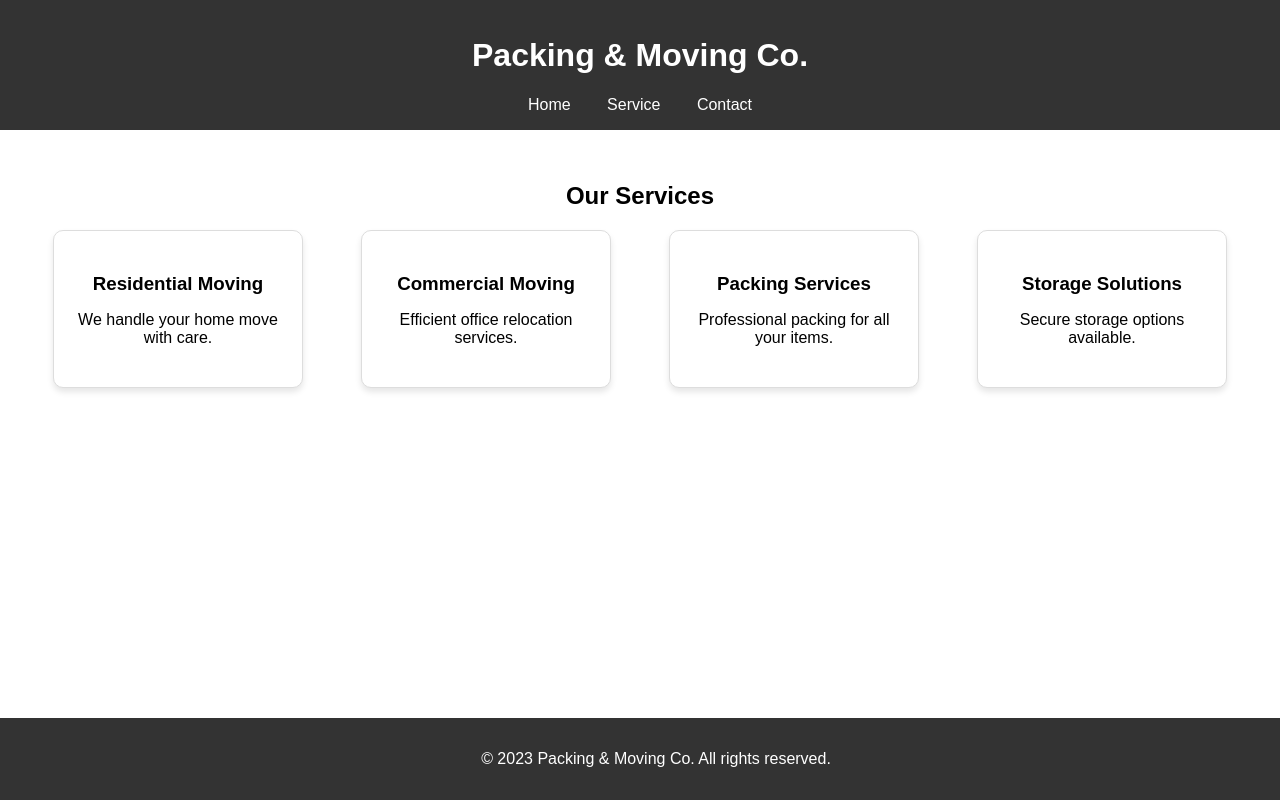
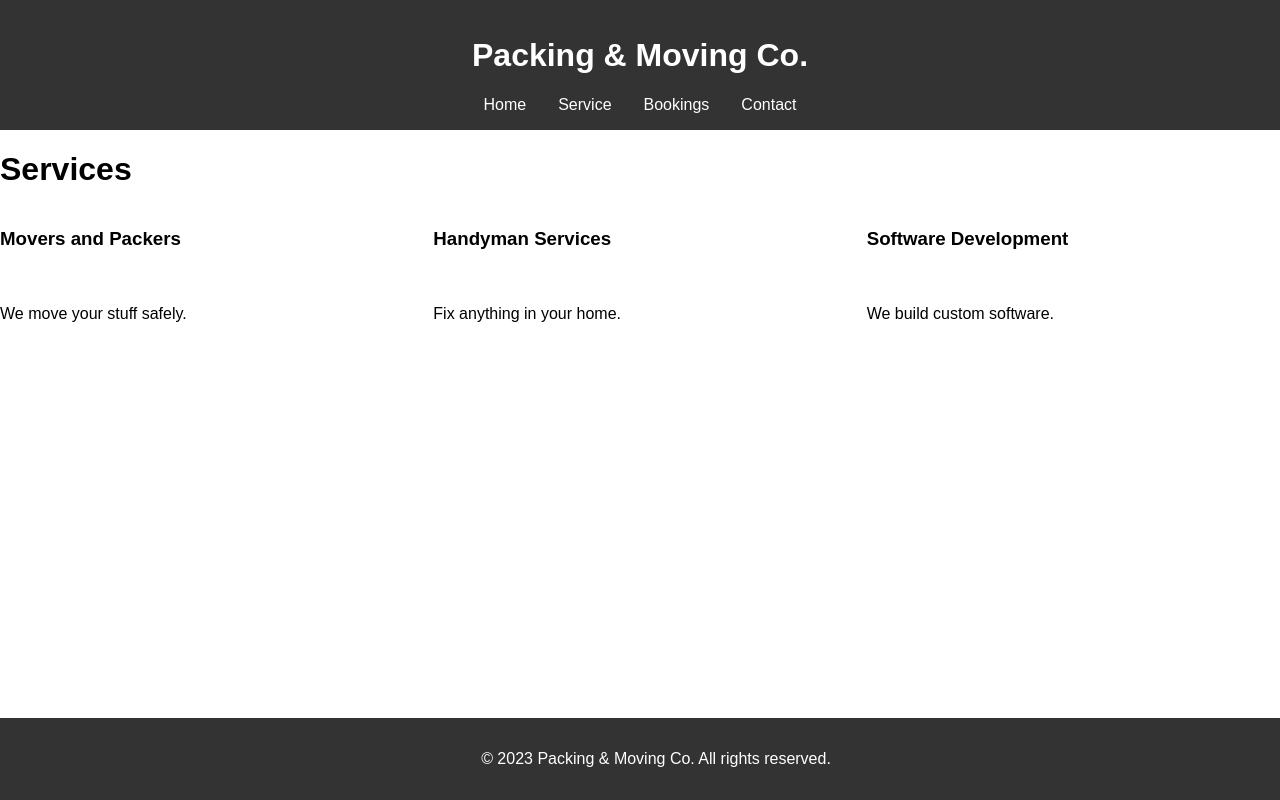
Before and after one commit to GurprakashS/Okanagan_Movers, a React (Vite) app: page /services in a window 1280 px wide. Built offline with nearby package versions, Linux system fonts and the light colour scheme.

Commit message:
Improved Header, booking and service page modified

```diff
--- a/src/App.css
+++ b/src/App.css
@@ -148,3 +148,18 @@ button {
 button:hover {
   background: #ff4c4c;
 }
+
+.service-list {
+  display: grid;
+  grid-template-columns: repeat(
+    auto-fit,
+    minmax(200px, 1fr)
+  ); /* Responsive grid */
+  gap: 20px; /* Space between items */
+}
+
+.service-item {
+  border: 1px solid #ccc;
+  padding: 10px;
+  border-radius: 5px;
+}
--- a/src/App.jsx
+++ b/src/App.jsx
@@ -6,20 +6,21 @@ import Header from "./Components/Header/Header.jsx";
 import Footer from "./Components/Footer/Footer.jsx";
 import Home from "./pages/home.jsx";
 import Services from "./pages/services.jsx";
+import ServiceDetail from "./pages/serviceDetail.jsx";
 import Contact from "./pages/contact.jsx";
+import Booking from "./pages/booking.jsx";
 
 const App = () => {
   return (
     <Router>
-      <div>
       <Header />
       <Routes>
         <Route path="/" element={<Home />} />
         <Route path="/services" element={<Services />} />
+        <Route path="/booking" element={<Booking />} />
         <Route path="/contact" element={<Contact />} />
       </Routes>
       <Footer />
-      </div>
     </Router>
   );
 };
--- a/src/Components/Header/Header.jsx
+++ b/src/Components/Header/Header.jsx
@@ -1,14 +1,16 @@
 // src/Components/Header.js
 import React from "react";
+import { Link } from "react-router-dom";
 
 const Header = () => {
   return (
     <header>
       <h1> Packing & Moving Co. </h1>
       <nav>
-        <a href="/"> Home </a>
-        <a href="/services"> Service </a>
-        <a href="/contact"> Contact </a>
+        <Link to="/">Home</Link>
+        <Link to="/services">Service</Link>
+        <Link to="/booking">Bookings</Link>
+        <Link to="/contact">Contact</Link>
       </nav>
     </header>
   );
--- /dev/null
+++ b/src/pages/booking.jsx
@@ -0,0 +1,18 @@
+import React from "react";
+
+const Booking = () => {
+  return (
+    <div>
+      <h1>Book a Service</h1>
+      <form>
+        <label>Name:</label>
+        <input type="text" />
+        <label>Email:</label>
+        <input type="email" />
+        <button type="submit">Submit</button>
+      </form>
+    </div>
+  );
+};
+
+export default Booking;
--- a/src/pages/home.jsx
+++ b/src/pages/home.jsx
@@ -2,7 +2,7 @@
 import React from "react";
 import { motion } from "framer-motion";
 
-import TestimonialsComponent from "../Components/Testimonial/testimonials";
+import TestimonialsComponent from "./testimonials";
 
 const Home = () => {
   return (
--- /dev/null
+++ b/src/pages/serviceDetail.jsx
@@ -0,0 +1,7 @@
+import React from "react";
+
+const ServiceDetail = () => {
+  return <h2> Service Info </h2>;
+};
+
+export default ServiceDetail;
--- a/src/pages/services.jsx
+++ b/src/pages/services.jsx
@@ -1,34 +1,33 @@
-// src/pages/Services.js
+import { div } from "framer-motion/client";
 import React from "react";
 
-const Services = () => {
 const services = [
   {
-      title: "Residential Moving",
-      description: "We handle your home move with care.",
+    id: 1,
+    name: "Movers and Packers",
+    description: "We move your stuff safely.",
   },
   {
-      title: "Commercial Moving",
-      description: "Efficient office relocation services.",
+    id: 2,
+    name: "Handyman Services",
+    description: "Fix anything in your home.",
   },
   {
-      title: "Packing Services",
-      description: "Professional packing for all your items.",
-    },
-    {
-      title: "Storage Solutions",
-      description: "Secure storage options available.",
+    id: 3,
+    name: "Software Development",
+    description: "We build custom software.",
   },
 ];
 
+const Services = () => {
   return (
-    <div className="services">
-      <h2>Our Services</h2>
-      <div className="service-cards">
-        {services.map((service, index) => (
-          <div key={index} className="card">
-            <h3>{service.title}</h3>
-            <p>{service.description}</p>
+    <div>
+      <h1>Services</h1>
+      <div className="service-list">
+        {services.map((service) => (
+          <div key={services.id} className="service-list">
+            <h3>{service.name}</h3>
+            <p> {service.description}</p>
           </div>
         ))}
       </div>
```
Also changed, not shown: src/pages/testimonials.jsx (renamed from src/Components/Testimonial/testimonials.jsx). Lines whose indentation alone changed are shown as unchanged.
